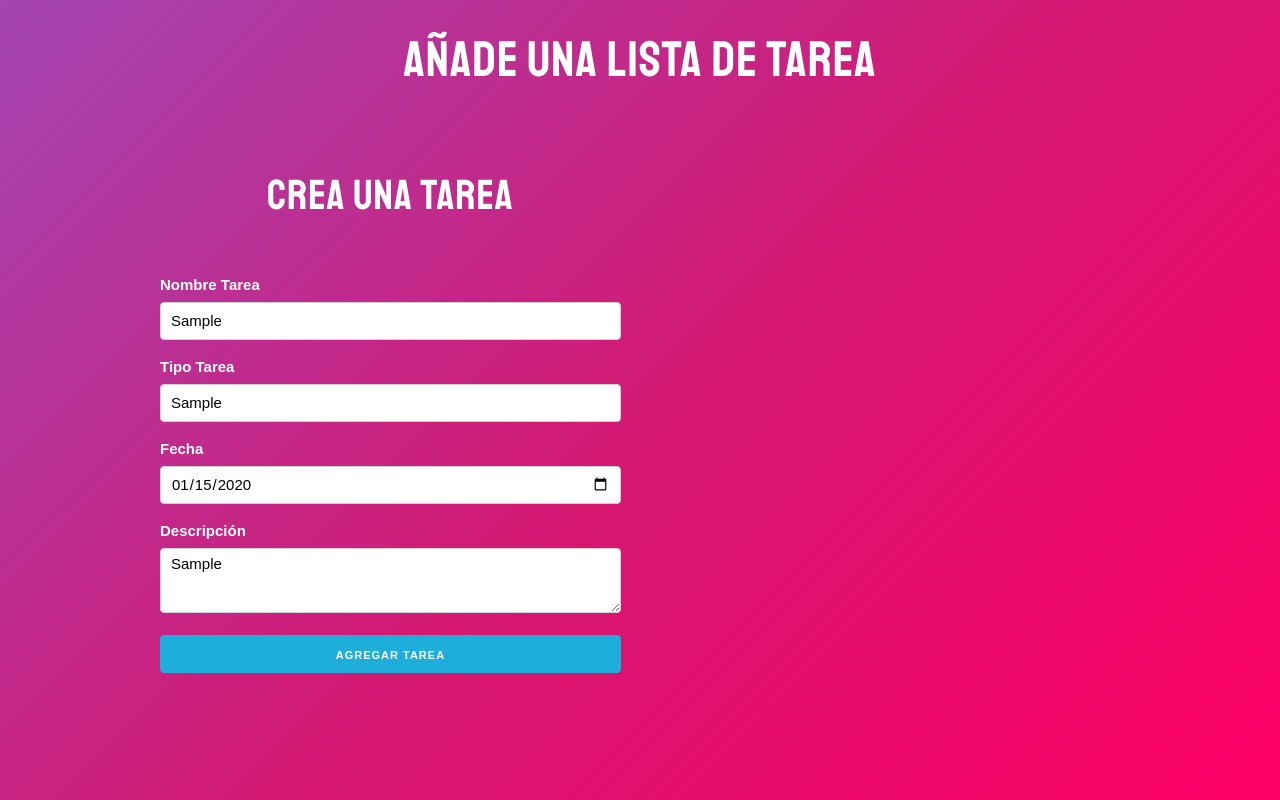
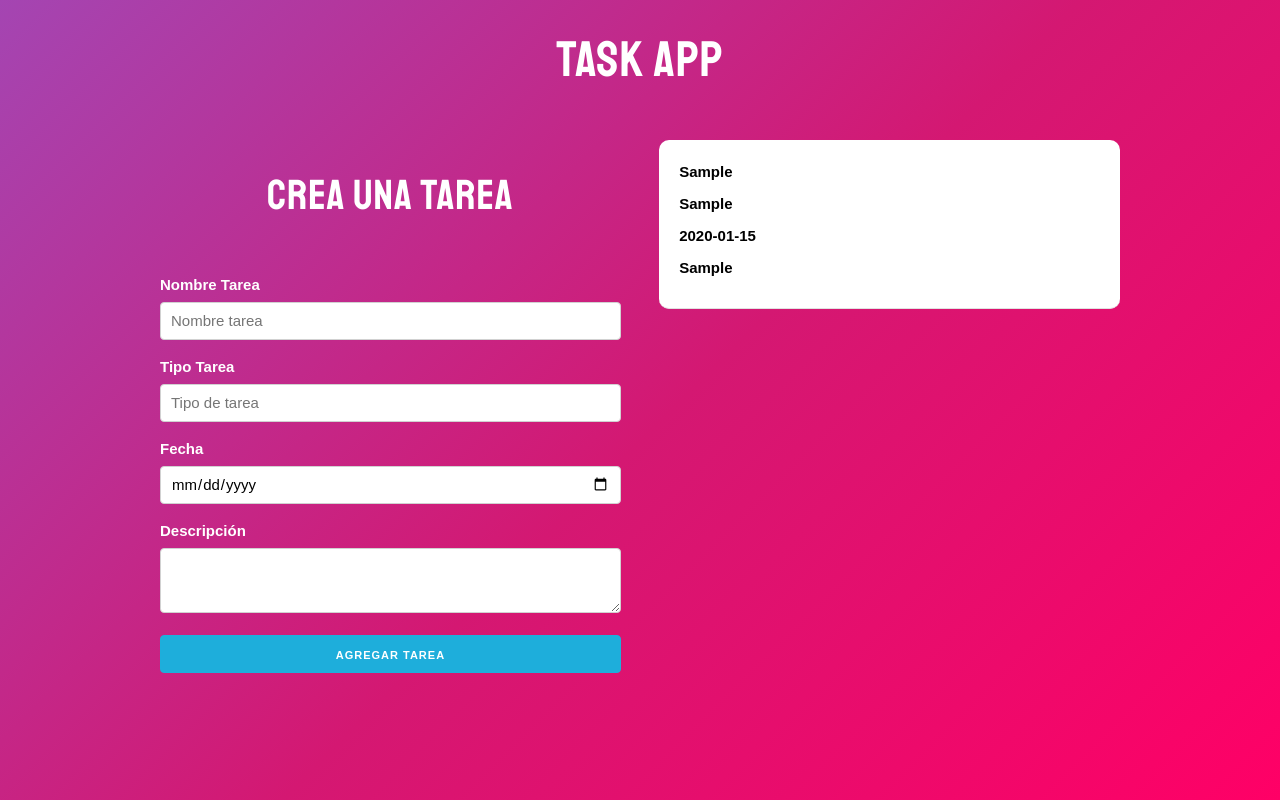
Before and after one commit to ana-sanchez/task-app-react-hooks, a React (Create React App) app: page / in a window 1280 px wide. Both pictures are taken after typing "Sample", "Sample", "2020-01-15", "Sample" into the empty fields and a click on the button "AGREGAR TAREA". Built offline with nearby package versions, Linux system fonts and the light colour scheme.

Commit message:
add task list

```diff
--- a/src/components/App.js
+++ b/src/components/App.js
@@ -1,15 +1,40 @@
-import React, { Fragment } from "react";
+import React, { Fragment, useState } from "react";
 import Form from './Form'
+import Task from './Task'
 import '../styles/App.css';
 
 function App() {
+
+
+const [tasks, handleTask] = useState([])
+
+
+const makeTask = task => {
+  handleTask([
+    ...tasks,
+    task
+  ])
+}
+
+
   return (
     <Fragment>
-      <h1>Añade una lista de tarea</h1>
+      <h1>Task App</h1>
       <div className="container">
         <div className='row'>
           <div className='one-half column'>
-            <Form />
+            <Form
+              makeTask= {makeTask}
+            />
+          </div>
+          <div className='one-half column'>
+            {tasks.map( task => (
+              <Task
+                task={task}
+                key={task.id}
+              />
+            ))}
+
           </div>
         </div>
       </div>
--- a/src/components/Form.js
+++ b/src/components/Form.js
@@ -1,7 +1,7 @@
 import React, {Fragment, useState } from 'react';
 import uuid from 'uuid/v4';
 
-const Form = () => {
+const Form = ({makeTask}) => {
 
 
   const [ task, updateTask] = useState({
@@ -22,7 +22,7 @@ const handleStage = e => {
 }
 
 const submitTask = e => {
-  e.preventDefault()
+      e.preventDefault()
 
       if(name.trim() === '' || type.trim() === '' || date.trim() === '' || description.trim() === '') {
         updateError(true)
@@ -30,6 +30,17 @@ const submitTask = e => {
       } else {
         updateError(false)
       }
+
+      task.id = uuid()
+
+      makeTask(task)
+
+      updateTask({
+        name: '',
+        type: '',
+        date: '',
+        description: ''
+      })
 }
 
 const { name, type, date, description } = task;
--- a/src/components/Task.js
+++ b/src/components/Task.js
@@ -0,0 +1,16 @@
+import React from 'react'
+
+const Task = ({task}) => {
+
+  return (
+    <div className='task'>
+      <p>{task.name}</p>
+      <p>{task.type}</p>
+      <p>{task.date}</p>
+      <p>{task.description}</p>
+    </div>
+  )
+
+}
+
+export default Task
--- a/src/styles/App.css
+++ b/src/styles/App.css
@@ -51,26 +51,26 @@ input[type="time"] {
     box-sizing: border-box;
 }
 
-.cita {
+.task {
   padding: 2rem;
   background: white;
   border-bottom: 1px solid #e1e1e1;
   color: black;
 }
 
-.cita p {
+.task p {
   font-weight: bold;
   margin-bottom: .8rem;
 }
-.cita p span {
+.task p span {
   font-weight: normal;
 
 }
-.cita:first-of-type {
+.task:first-of-type {
   border-top-left-radius: 1rem;
   border-top-right-radius: 1rem;
 }
-.cita:last-of-type {
+.task:last-of-type {
   border-bottom-left-radius: 1rem;
   border-bottom-right-radius: 1rem;
 }
```
